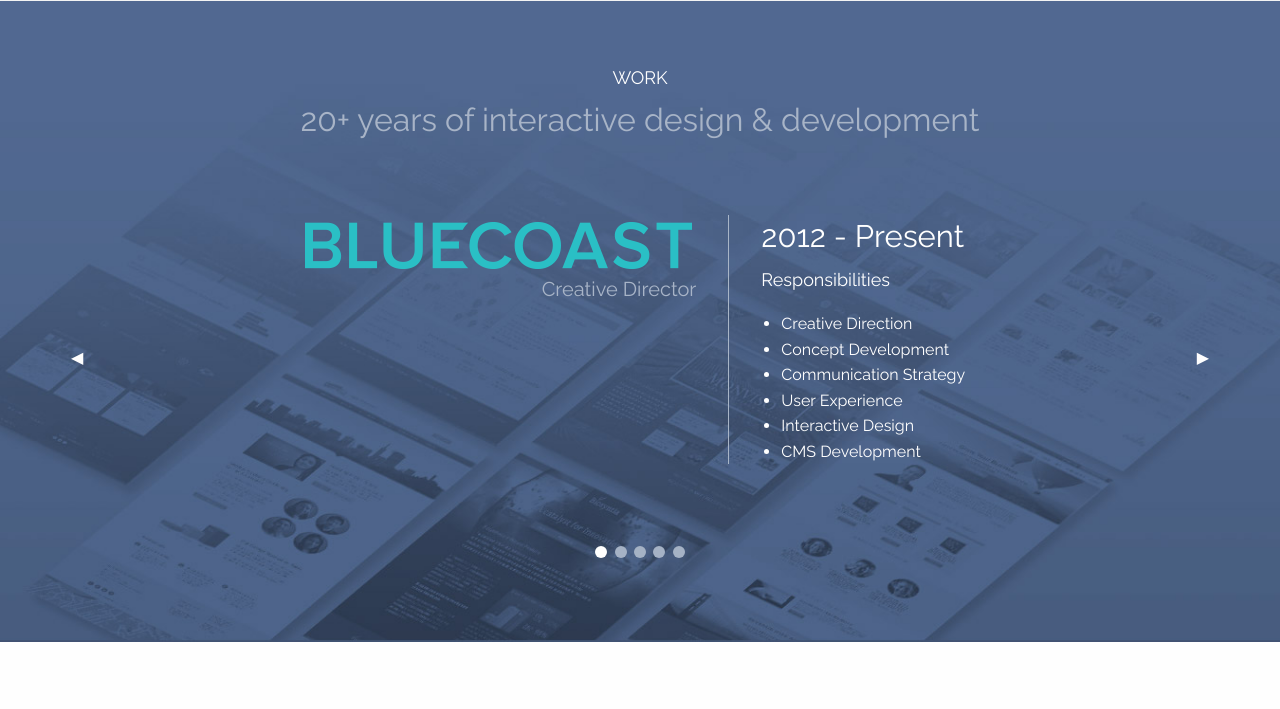
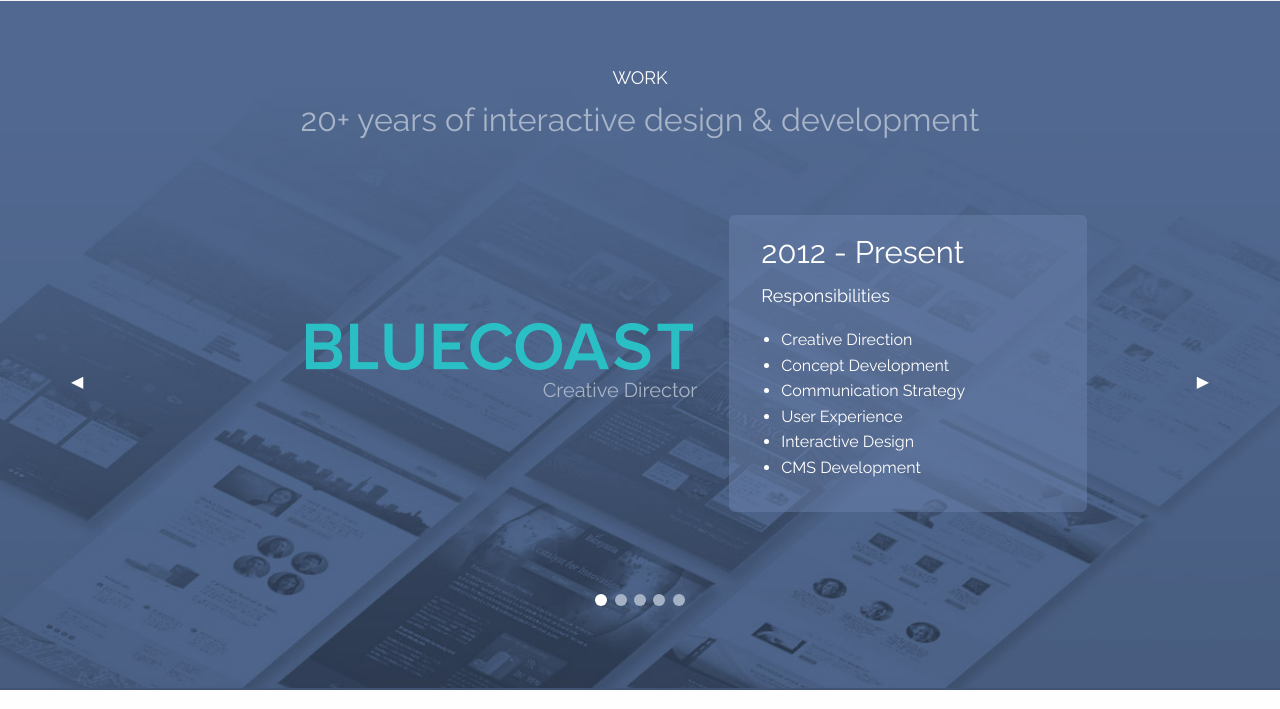
Before and after one commit to jasonmckinney66/jason, a PHP site: page / in a window 1280 px wide. Shown: the part 1662-2371 px from the top of the page. Run offline with PHP 8.4, Linux system fonts and the light colour scheme.

Commit message:
Jason updates.

```diff
--- a/css/app.scss
+++ b/css/app.scss
@@ -40,7 +40,7 @@
             }
             :focus { outline: #f17777; }
             background-image: url(../img/jason.png);
-            background-position: 50% 0;
+            background-position: 50% 30%;
             background-repeat: no-repeat;
             background-size: 563px 575px;
     }
@@ -156,6 +156,11 @@
     -webkit-filter: grayscale(0%);
     opacity: 1;
   }
+.job-info {
+    background-color: #6d85af70;
+    padding: 1em 1em 2em 2em;
+    border-radius: 6px;
+}
 
 .cell img:hover {
     filter: none;
--- a/index.html
+++ b/index.html
@@ -134,12 +134,12 @@
                 </div>
                 <ul class="orbit-container">
                   <li class="is-active orbit-slide">
-                    <div class="grid-x grid-padding-x align-center">
-                      <div class="small-12 medium-6 cell text-right border-right">
+                    <div class="grid-x grid-padding-x align-center-middle">
+                      <div class="small-12 medium-6 cell text-right">
                         <img src="img/bc-logo.png">
                         <h5>Creative Director</h5>
                       </div>
-                      <div class="small-12 medium-4 cell">
+                      <div class="small-12 medium-4 cell job-info">
                         <h3>2012 - Present</h3>
                         <p>Responsibilities</p>
                         <ul>
@@ -154,12 +154,12 @@
                     </div>
                   </li>
                   <li class="orbit-slide">
-                    <div class="grid-x grid-padding-x align-center">
-                      <div class="small-12 medium-6 cell text-right border-right">
+                    <div class="grid-x grid-padding-x align-center-middle">
+                      <div class="small-12 medium-6 cell text-right">
                         <img src="img/bloom-logo.png">
                         <h5>Senior Partner</h5>
                       </div>
-                      <div class="small-12 medium-4 cell">
+                      <div class="small-12 medium-4 cell job-info">
                         <h3>2004 - 2012</h3>
                         <p>Responsibilities</p>
                         <ul>
@@ -173,12 +173,12 @@
                     </div>
                   </li>
                   <li class="orbit-slide">
-                    <div class="grid-x grid-padding-x align-center">
-                      <div class="small-12 medium-6 cell text-right border-right">
+                    <div class="grid-x grid-padding-x align-center-middle">
+                      <div class="small-12 medium-6 cell text-right">
                         <img src="img/marketlive.png">
                         <h5>Senior Designer</h5>
                       </div>
-                      <div class="small-12 medium-4 cell">
+                      <div class="small-12 medium-4 cell job-info">
                         <h3>1998 - 2004</h3>
                         <p>Responsibilities</p>
                         <ul>
@@ -190,12 +190,12 @@
                     </div>
                   </li>
                   <li class="orbit-slide">
-                    <div class="grid-x grid-padding-x align-center">
-                      <div class="small-12 medium-6 cell text-right border-right">
+                    <div class="grid-x grid-padding-x align-center-middle">
+                      <div class="small-12 medium-6 cell text-right">
                         <img src="img/cd-logo.png">
                         <h5>Senior Animator/Designer</h5>
                       </div>
-                      <div class="small-12 medium-4 cell">
+                      <div class="small-12 medium-4 cell job-info">
                         <h3>1995 - 1998</h3>
                         <p>Responsibilities</p>
                         <ul>
@@ -208,11 +208,11 @@
                     </div>
                   </li>
                   <li class="orbit-slide">
-                    <div class="grid-x grid-padding-x align-center">
-                      <div class="small-12 medium-6 cell text-right border-right">
+                    <div class="grid-x grid-padding-x align-center-middle">
+                      <div class="small-12 medium-6 cell text-right">
                         <img src="img/academy.png">
                       </div>
-                      <div class="small-12 medium-4 cell">
+                      <div class="small-12 medium-4 cell job-info">
                         <h3>1992 - 1996</h3>
                         <p>Emphasis</p>
                         <ul>
```
Also changed, not shown: css/app.min.css, 1 other file.
